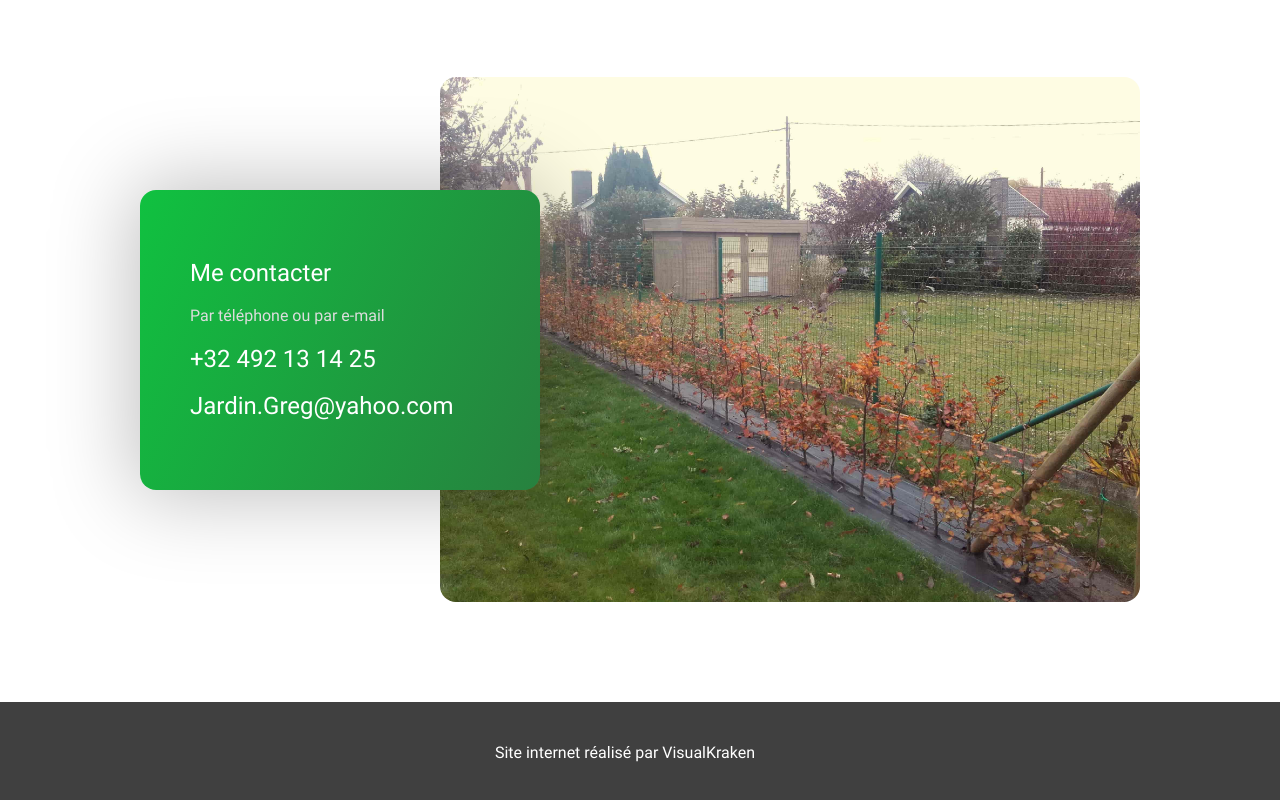
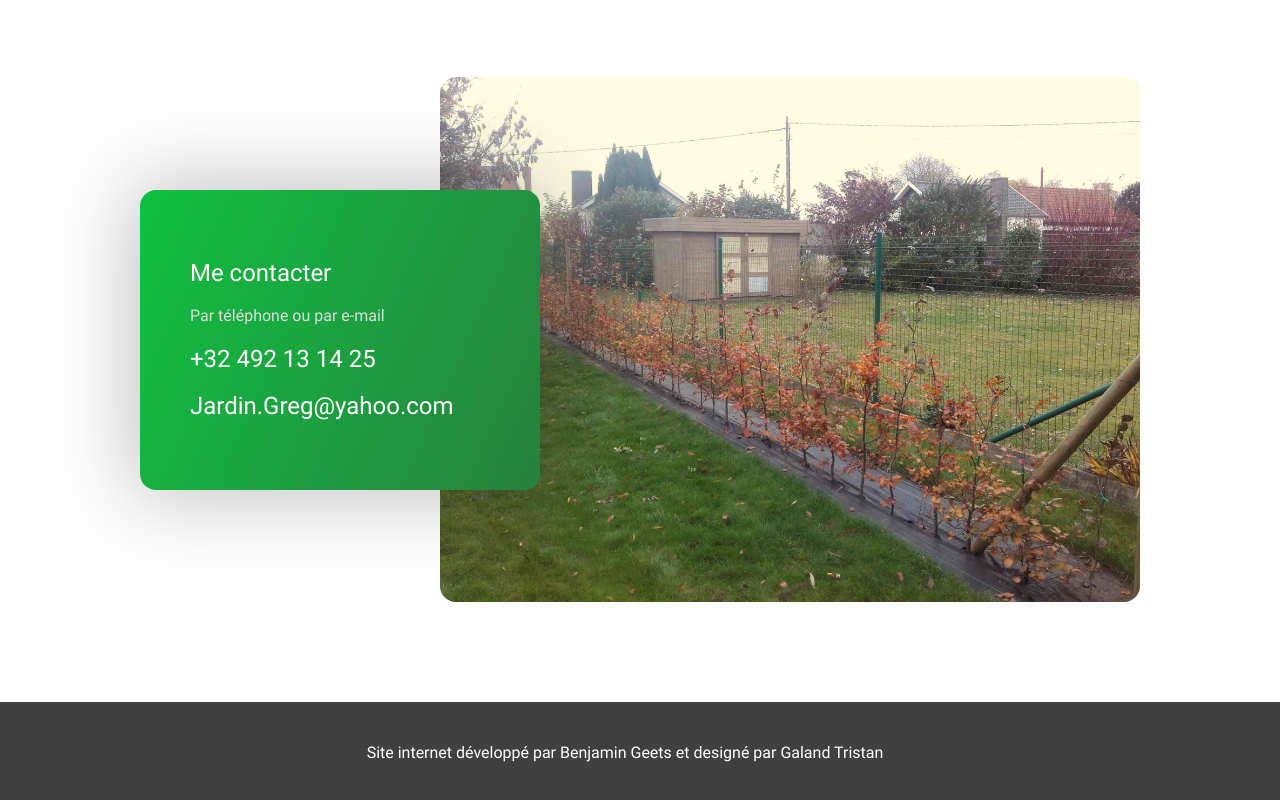
Before and after one commit to benjamingeets/jardingreg.be, a plain HTML site: page index.html in a window 1280 px wide. Shown: the part 1298-2098 px from the top of the page. Drawn offline with Linux system fonts and the light colour scheme.

Commit message:
Update index.html

```diff
--- a/index.html
+++ b/index.html
@@ -71,7 +71,7 @@
         </div>
     </div>
     <footer>
-        <p><a href="https://visualkraken.be">Site internet réalisé par VisualKraken</a></p>
+        <p>Site internet développé par <a href="https://benjamingeets.be">Benjamin Geets</a> et designé par <a href="https://galandtristan.be">Galand Tristan</a> </p>
     </footer>
     <script>
         const bouton = document.querySelector(".bouton")
```
